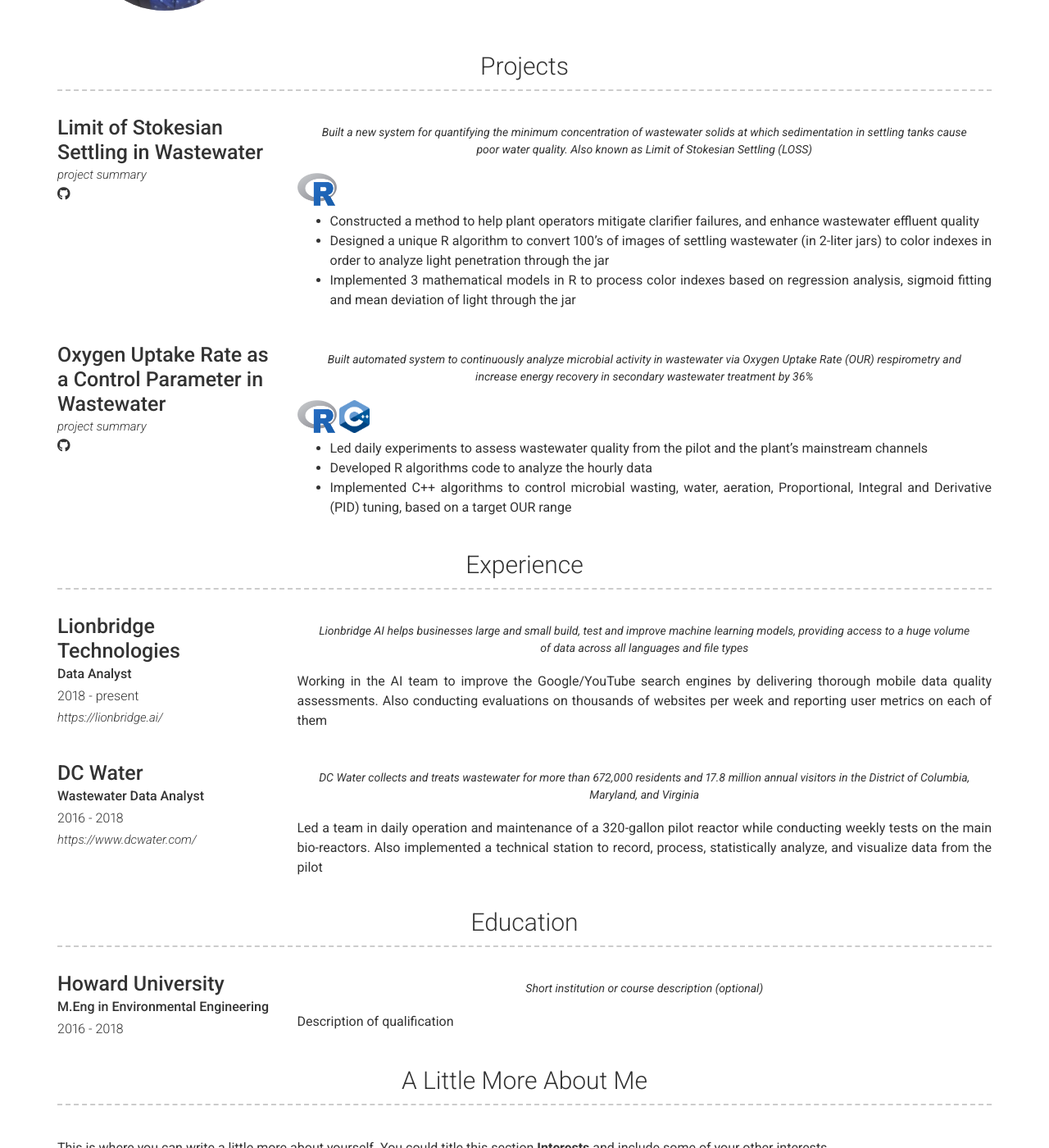
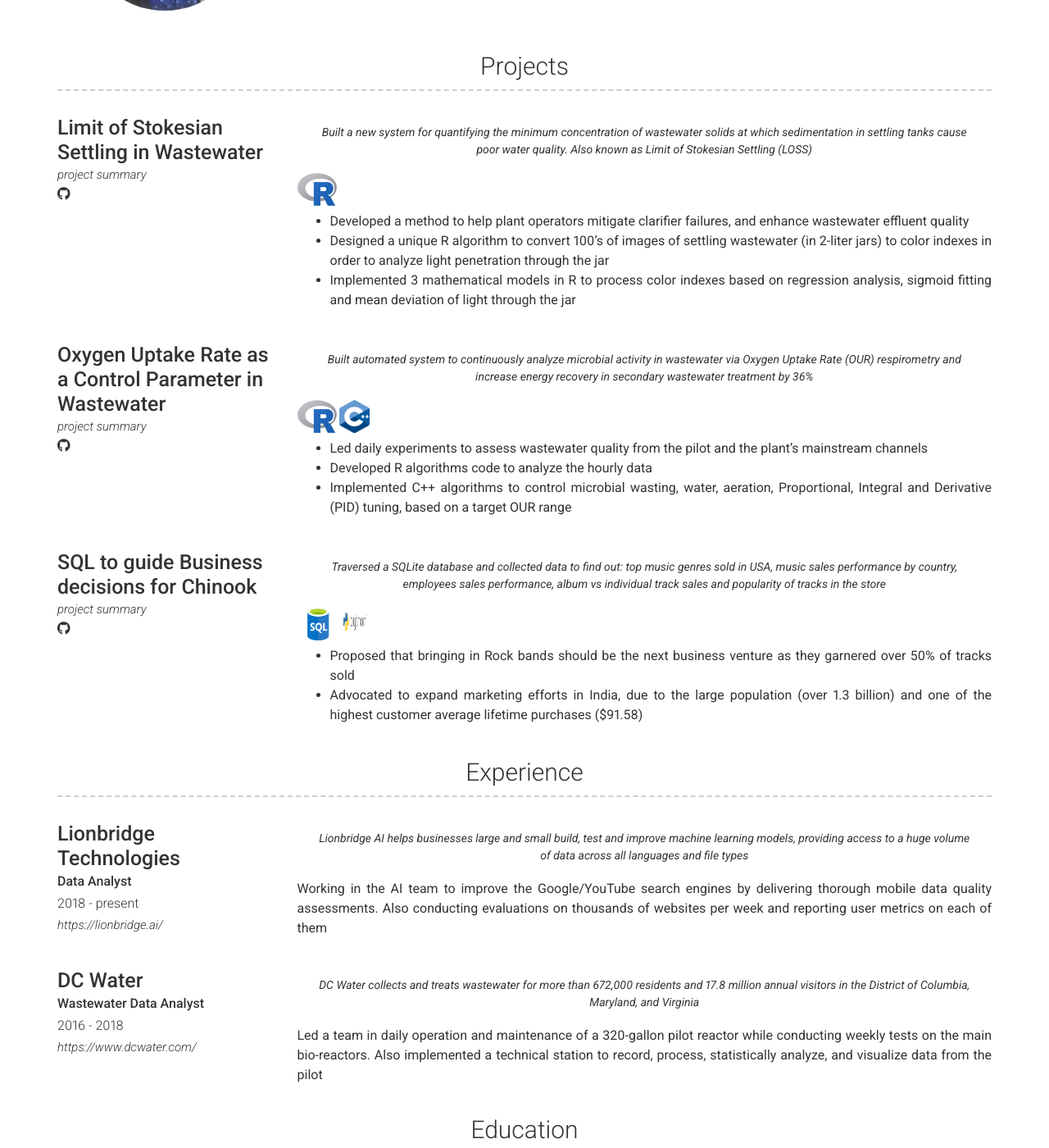
Before and after one commit to OlaOlagunju/cloudgeek.com.ng, a Jekyll site: the page built from index.md, in a window 1280 px wide and 1400 px high, scrolled down 516 px. Shown: the whole window at 82% size. Built offline with Jekyll 4.4.1, drawn with Linux system fonts in a browser that asks for light colours; nearby versions of some CDN libraries.

Commit message:
Update _config.yml

```diff
--- a/_config.yml
+++ b/_config.yml
@@ -78,7 +78,7 @@ content:
           Built a new system for quantifying the minimum concentration of wastewater solids at which sedimentation in settling tanks cause poor water quality. Also known as Limit of Stokesian Settling (LOSS)
         description: | #
           <img src="/images/rlogo.png" width="48" height="40" />
-          - Constructed a method to help plant operators mitigate clarifier failures, and enhance wastewater effluent quality
+          - Developed a method to help plant operators mitigate clarifier failures, and enhance wastewater effluent quality
           - Designed a unique R algorithm to convert 100’s of images of settling wastewater (in 2-liter jars) to color indexes in order to analyze light penetration through the jar
           - Implemented 3 mathematical models in R to process color indexes based on regression analysis, sigmoid fitting and mean deviation of light through the jar
       - layout: left
@@ -99,6 +99,23 @@ content:
           - Led daily experiments to assess wastewater quality from the pilot and the plant’s mainstream channels
           - Developed R algorithms code to analyze the hourly data
           - Implemented C++ algorithms to control microbial wasting, water, aeration, Proportional, Integral and Derivative (PID) tuning, based on a target OUR range
+      - layout: left
+        title: SQL to guide Business decisions for Chinook
+        link: github.com/OlaOlagunju/SQL_Business_Project
+        link_text: project summary
+        additional_links:
+          #- title:  Github page for project (eg. sproogen/modern-resume-theme)
+          #  icon: fab fa-github
+          #  url: Link to project (eg. sproogen.github.io/modern-resume-theme)(optional)
+          - title:  Full Project
+            icon: fab fa-github
+            url: github.com/OlaOlagunju/SQL_Business_Project/blob/main/Full%20Project%20-%20Data%20Analysis%20using%20SQL%20to%20guide%20Business%20decisions%20for%20Chinook.ipynb
+        quote: >
+          Traversed a SQLite database and collected data to find out: top music genres sold in USA, music sales performance by country, employees sales performance, album vs individual track sales and popularity of tracks in the store
+        description: | # this will include new lines to allow paragraphs
+          <img src="/images/sql.png" width="48" height="40" /> <img src="/images/python.png" width="37" height="40" />
+          - Proposed that bringing in Rock bands should be the next business venture as they garnered over 50% of tracks sold
+          - Advocated to expand marketing efforts in India, due to the large population (over 1.3 billion) and one of the highest customer average lifetime purchases ($91.58)
   - title: Experience
     layout: list
     content:
```
